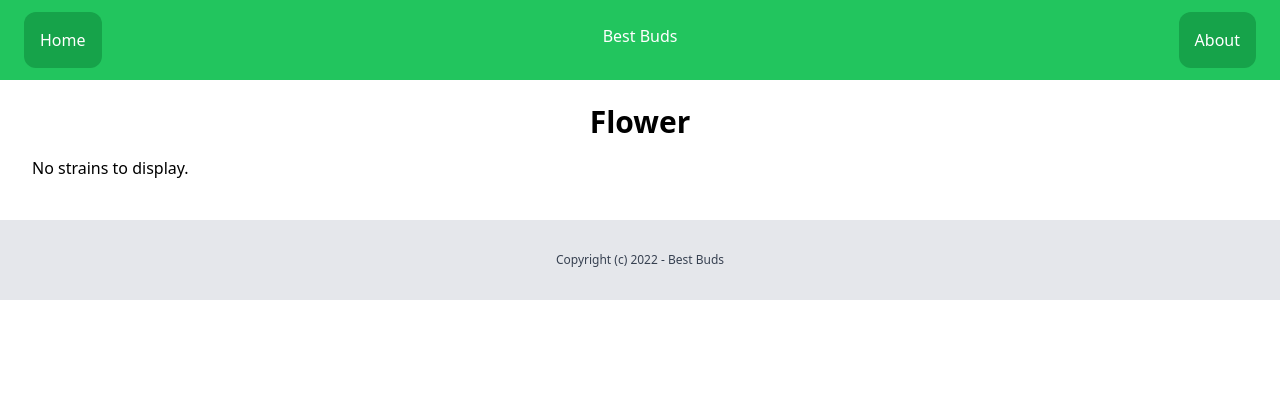
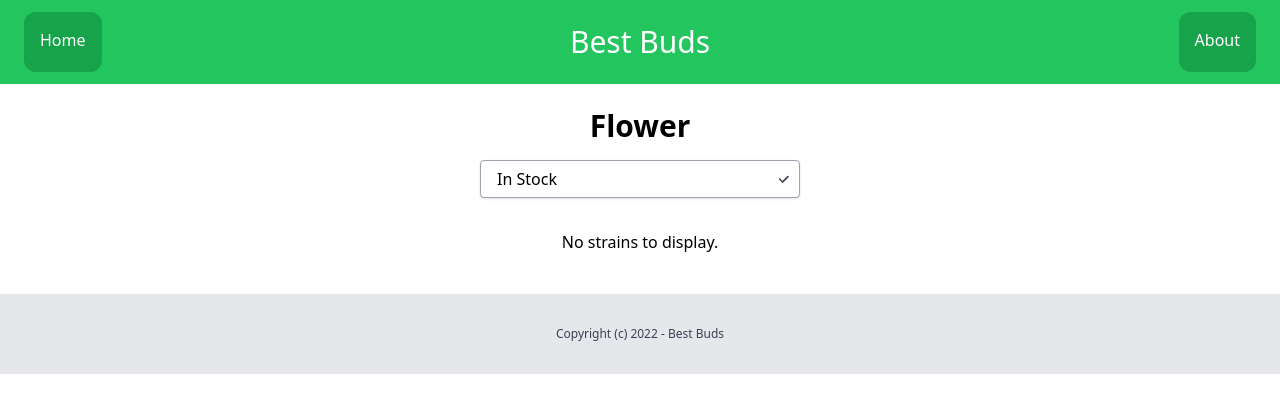
Before and after one commit to Troxed/BestBuds, a Django app: page /strains/?stock=in_stock in a window 1280 px wide. Shown: the top 413 px of the page. Run offline with Django 4.2, Linux system fonts and the light colour scheme; data that the repository does not hold is empty; some libraries are stand-ins or nearby versions.

Commit message:
Made some style changes and added a filter to the strain_list page

```diff
--- a/core/templates/core/base.html
+++ b/core/templates/core/base.html
@@ -15,9 +15,9 @@
     </head>
     <body>
         <nav class="py-3 px-6 flex justify-between bg-green-500">
-            <a href="{% url 'index' %}" class="py-4 px-4 bg-green-600 rounded-xl text-white">Home</a>
-                <a href="/" class="py-3 text-white">Best Buds</a>
-                <a href="{% url 'about' %}" class="py-4 px-4 bg-green-600 rounded-xl text-white">About</a>
+            <a href="{% url 'index' %}" class="py-4 px-4 bg-green-600 hover:bg-green-700 rounded-xl text-white">Home</a>
+                <a href="/" class="py-3 text-3xl text-white">Best Buds</a>
+                <a href="{% url 'about' %}" class="py-4 px-4 bg-green-600 hover:bg-green-700 rounded-xl text-white">About</a>
         </nav>
 
         {% if messages %}
--- a/strains/templates/strains/strain_list.html
+++ b/strains/templates/strains/strain_list.html
@@ -3,13 +3,33 @@
 {% block title %}Strains{% endblock %}
 
 {% block content %}
+    {% if not request.GET.stock %}
+        <script>
+            window.location.href = "{% url 'strains:strain_list' %}?stock=in_stock";
+        </script>
+    {% endif %}
     <div class="py-6 px-6">
         <h1 class="text-center mb-4 text-3xl font-bold">Flower</h1>
-
+        <form method="get" action="{% url 'strains:strain_list' %}">
+            <div class="mb-8 max-w-xs text-center mx-auto">
+                <div class="relative">
+                    <select name="stock" id="stock" class="block appearance-none w-full bg-white border border-gray-400 hover:border-gray-500 px-4 py-2 pr-8 rounded shadow leading-tight focus:outline-none focus:shadow-outline">
+                        <option value="in_stock"{% if request.GET.stock == "in_stock" %} selected{% endif %}>In Stock</option>
+                        <option value="out_of_stock"{% if request.GET.stock == "out_of_stock" %} selected{% endif %}>Out of Stock</option>
+                        <option value="coming_soon"{% if request.GET.stock == "coming_soon" %} selected{% endif %}>Coming Soon</option>
+                        <option value="gone_forever"{% if request.GET.stock == "gone_forever" %} selected{% endif %}>Gone Forever</option>
+                        <option value="all"{% if request.GET.stock == "all" %} selected{% endif %}>All Strains</option>
+                    </select>
+                    <div class="pointer-events-none absolute inset-y-0 right-0 flex items-center px-2 text-gray-700">
+                        <svg class="fill-current h-4 w-4" xmlns="http://www.w3.org/2000/svg" viewBox="0 0 20 20"><path d="M9.293 14.707a1 1 0 01-1.414 0l-4-4a1 1 0 011.414-1.414L8 12.586l6.293-6.293a1 1 0 011.414 1.414l-7 7z"/></svg>
+                    </div>
+                </div>
+            </div>
+        </form>
 
         {% if strains %}
             {% for strain in strains %}
-                {% if strain.stock != "gone_forever" and strain.stock != "out_of_stock" and strain.stock != "coming_soon" %}
+                {% if request.GET.stock == "all" or strain.stock == request.GET.stock %}
 
                     <div onclick="location.href='{% url 'strains:strain_detail' strain.id %}';" class="relative grid grid-cols-3 grid-rows-5 mx-auto max-w-xs -m-4">
 
@@ -53,7 +73,16 @@
                 {% endif %}
             {% endfor %}
         {% else %}
-            <div class="mt= 6 px-2">No strains to display.</div>
+            <div class="mt-6 px-2 text-center">No strains to display.</div>
         {% endif %}
     </div>
+
+    <script>
+        const stockSelect = document.getElementById("stock");
+        stockSelect.addEventListener("change", function() {
+            const selectedValue = stockSelect.options[stockSelect.selectedIndex].value;
+            window.location.href = "{% url 'strains:strain_list' %}?stock=" + selectedValue;
+        });
+    </script>
+
 {% endblock %}
```
Lines whose indentation alone changed are shown as unchanged.
